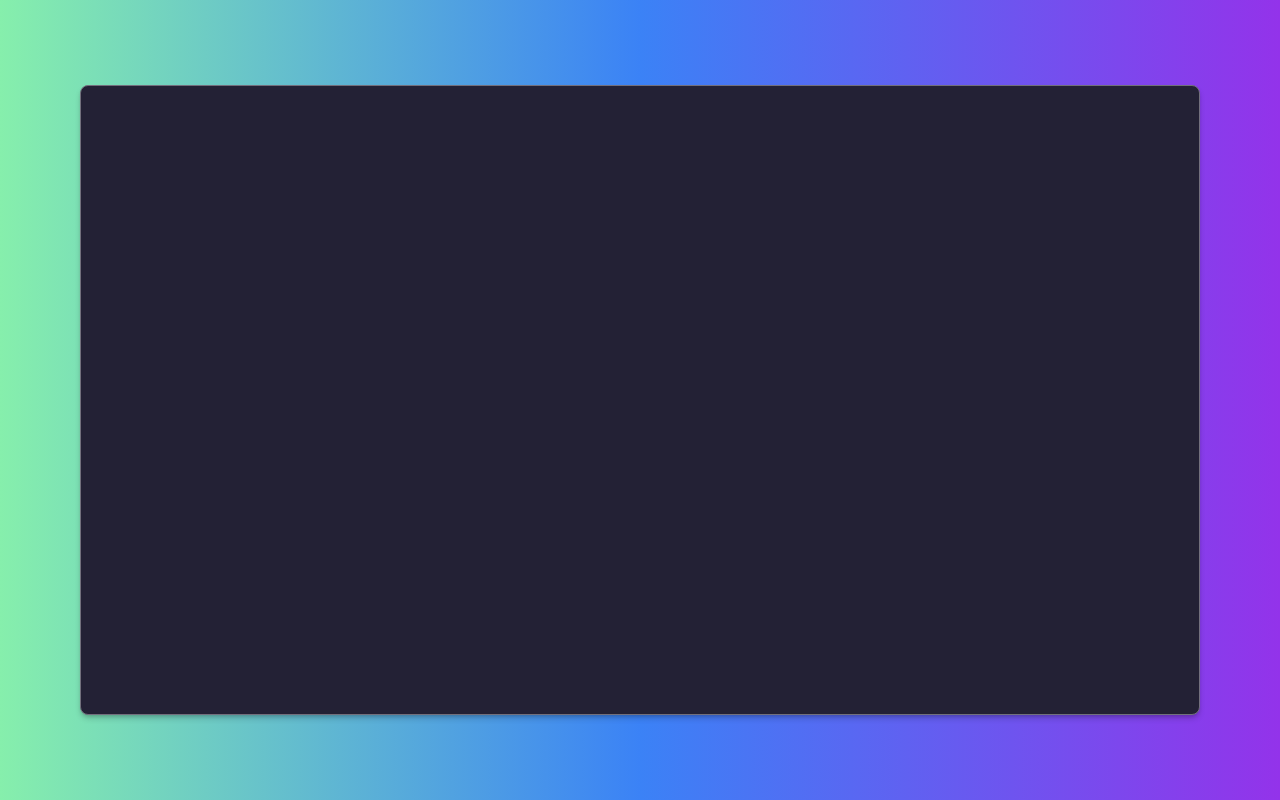
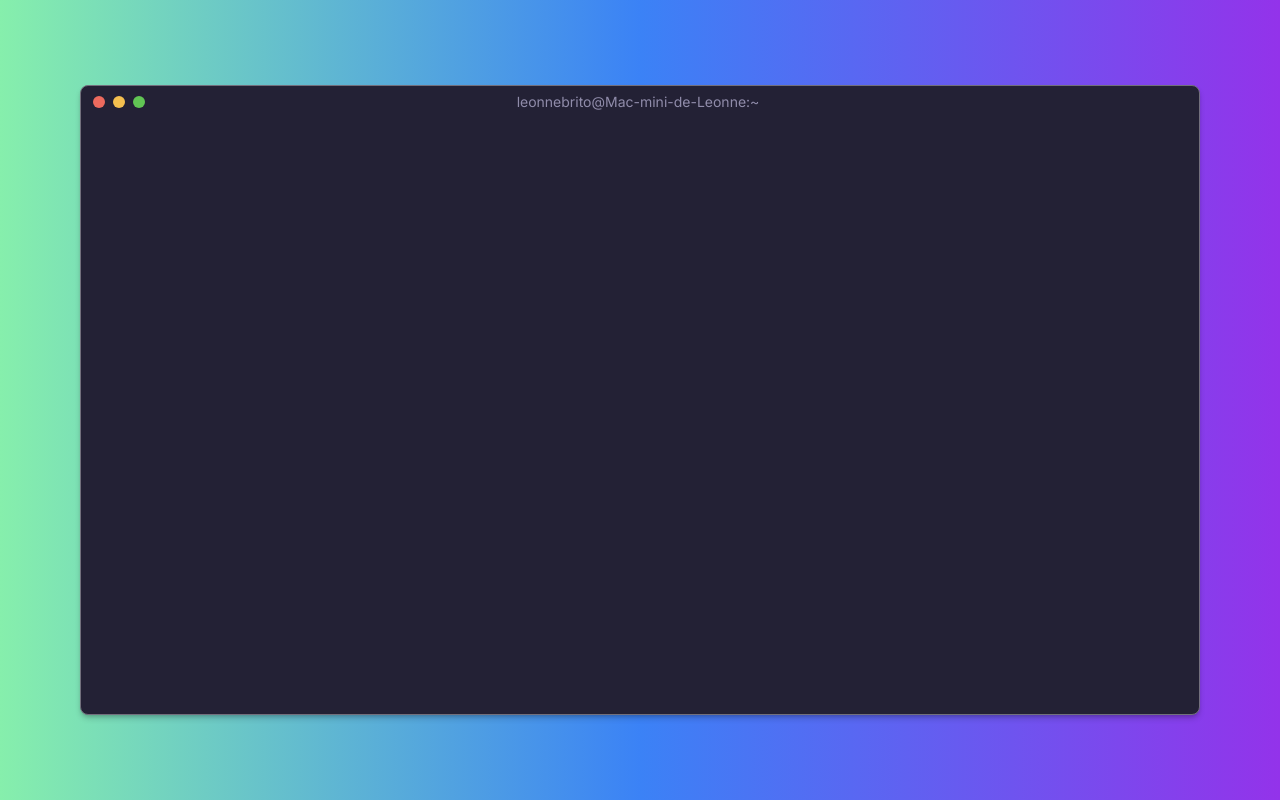
Before and after one commit to LeonneBrito/leonnebrito.com.br, a Next.js app: page / in a window 1280 px wide. Built offline with nearby package versions, Linux system fonts and the light colour scheme.

Commit message:
feat: create header component

```diff
--- a/src/app/layout.tsx
+++ b/src/app/layout.tsx
@@ -1,6 +1,8 @@
 import '../styles/globals.css'
 import type { Metadata } from 'next'
 import { Inter } from 'next/font/google'
+
+import { Header } from '@/components/Header'
 
 const inter = Inter({ subsets: ['latin'] })
 
@@ -28,6 +30,7 @@ export default function RootLayout({
       <body className="bg-[#7F7FD5] bg-app">
         <div className="z-10 relative h-screen p-20 flex items-center justify-center">
           <div className="bg-[#232135] overflow-hidden border border-[#72707D] w-full max-w-[1480px] aspect-video shadow-md shadow-black/20 rounded-lg grid grid-rows-layout">
+            <Header />
             {children}
           </div>
         </div>
--- /dev/null
+++ b/src/components/Header.tsx
@@ -0,0 +1,17 @@
+'use client'
+
+export function Header() {
+  return (
+    <div className="flex items-center justify-between px-3">
+      <div className="flex items-center gap-2">
+        <button type="button" className="w-3 h-3 bg-[#ED6A5E] rounded-full" />
+        <button type="button" className="w-3 h-3 bg-[#F4BF4F] rounded-full" />
+        <button type="button" className="w-3 h-3 bg-[#61C554] rounded-full" />
+      </div>
+      <span className="text-[#908caa] text-sm">
+        leonnebrito@Mac-mini-de-Leonne:~
+      </span>
+      <div className="w-14">&nbsp;</div>
+    </div>
+  )
+}
--- a/tailwind.config.js
+++ b/tailwind.config.js
@@ -5,6 +5,9 @@ module.exports = {
     backgroundImage: {
       app: 'linear-gradient(to right, rgb(134, 239, 172), rgb(59, 130, 246), rgb(147, 51, 234))',
     },
+    gridTemplateRows: {
+      layout: '2rem 1fr 1.5rem',
+    },
   },
   plugins: [],
 }
```
